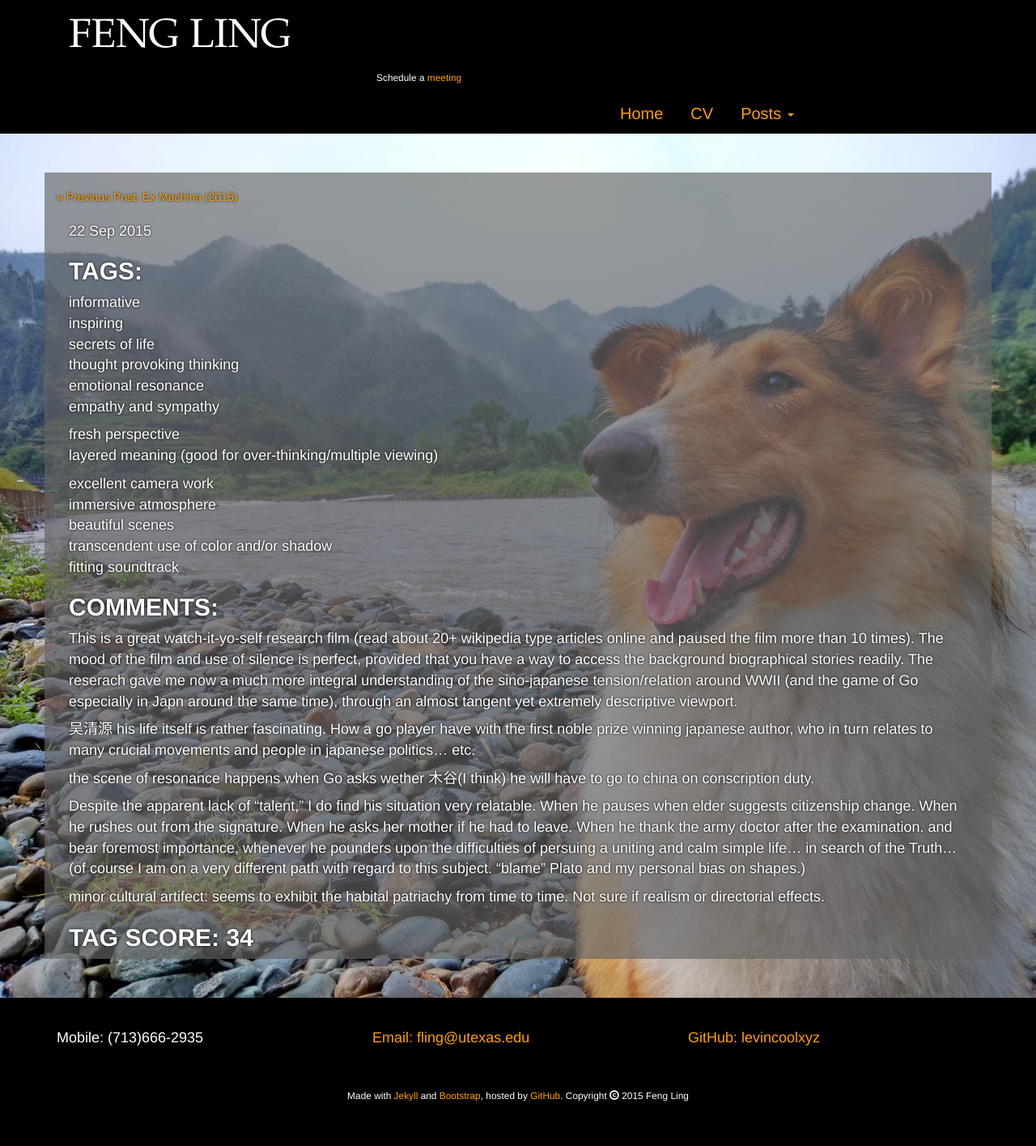
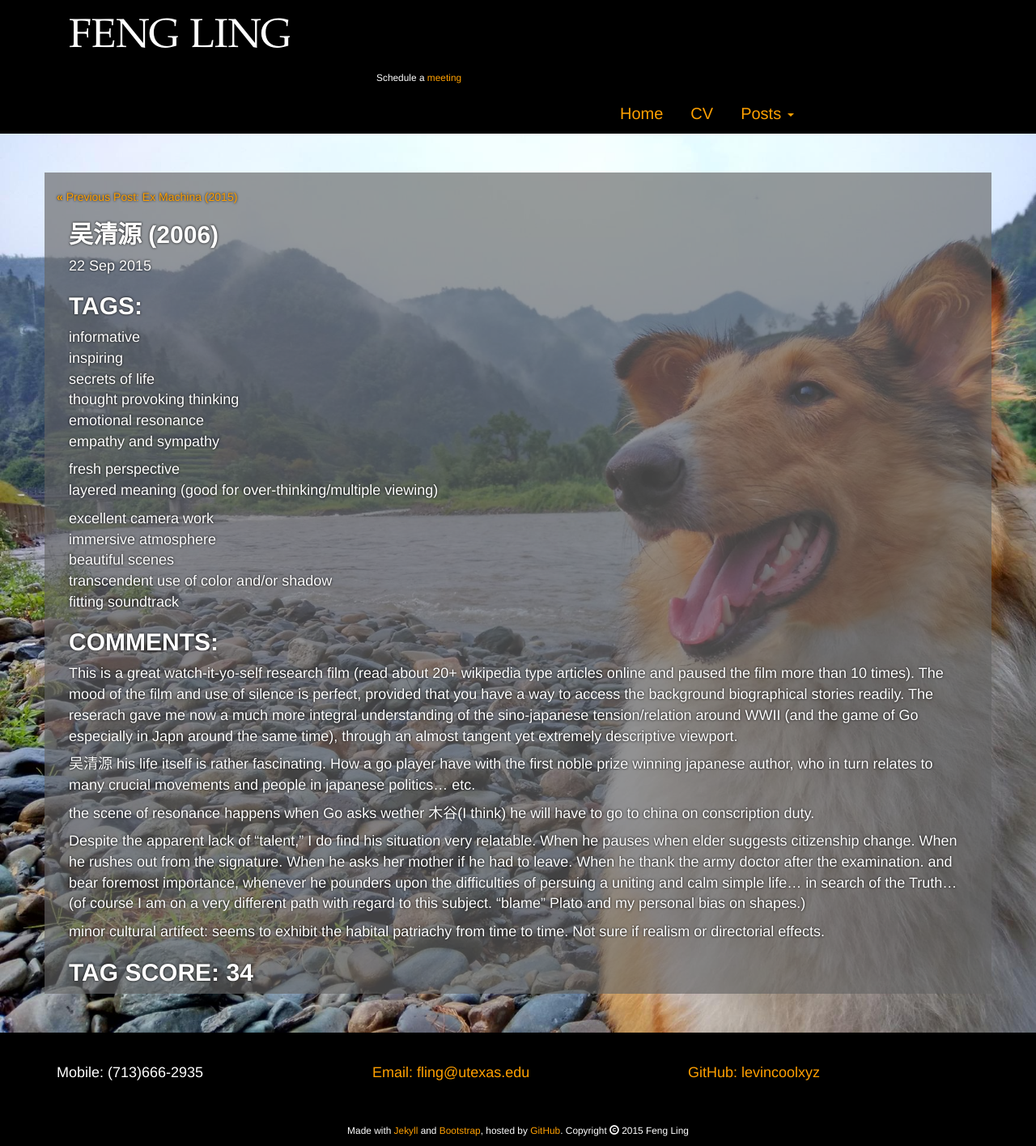
Before and after one commit to levincoolxyz/levincoolxyz.github.io, a Jekyll site: the page built from _posts/2015-09-22-吴清源-2006.md, in a window 1280 px wide. Shown: the whole page at 81% size. Built offline with Jekyll 4.4.1, drawn with Linux system fonts in a browser that asks for light colours; before the commit the page ends 1372 px from its top, so only the background shows below that.

Commit message:
new commit

```diff
--- a/_posts/2015-09-22-吴清源-2006.md
+++ b/_posts/2015-09-22-吴清源-2006.md
@@ -1,6 +1,6 @@
 ---
 layout: review
-title: ""
+title: "吴清源 (2006)"
 date: 2015-09-22
 ---
 
```
